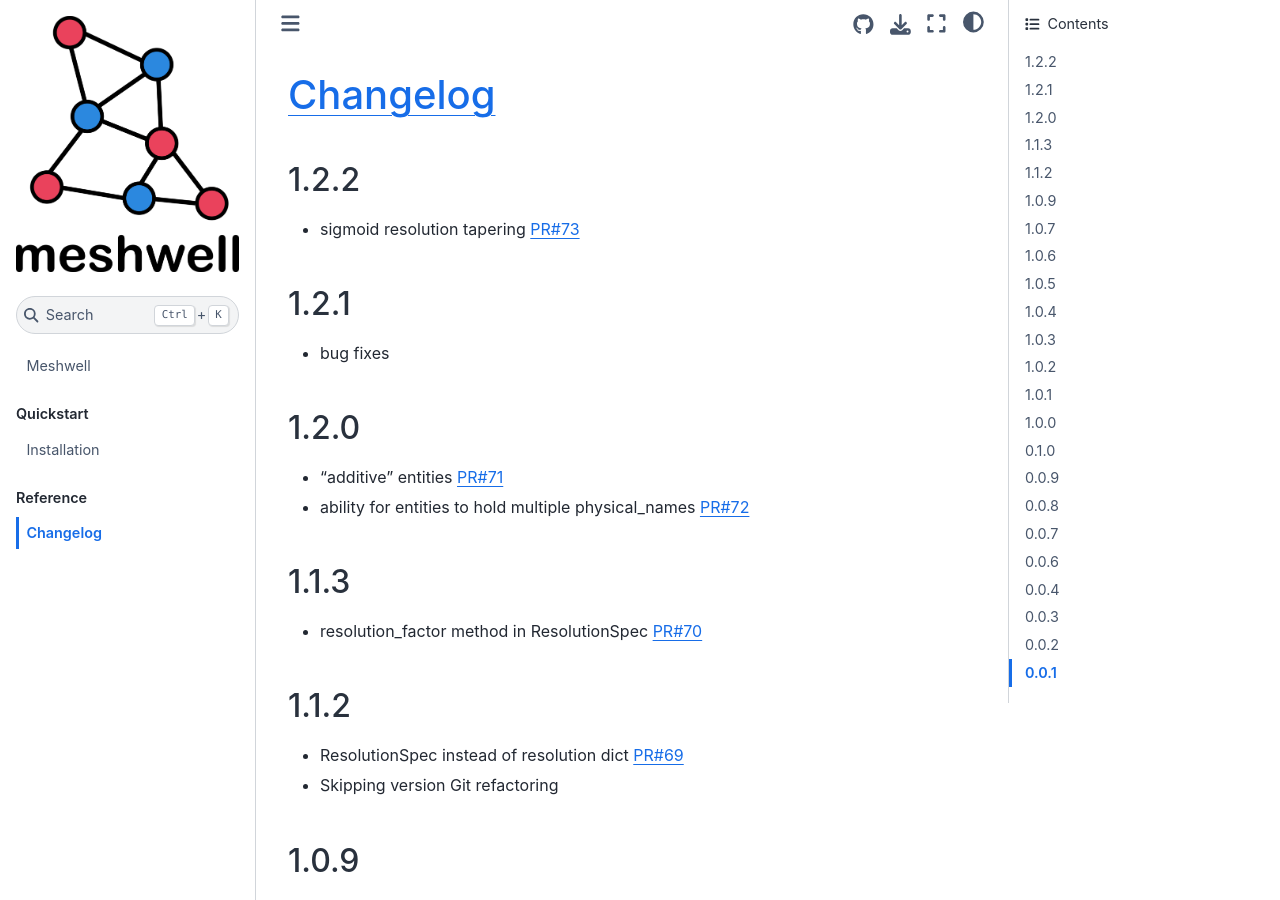
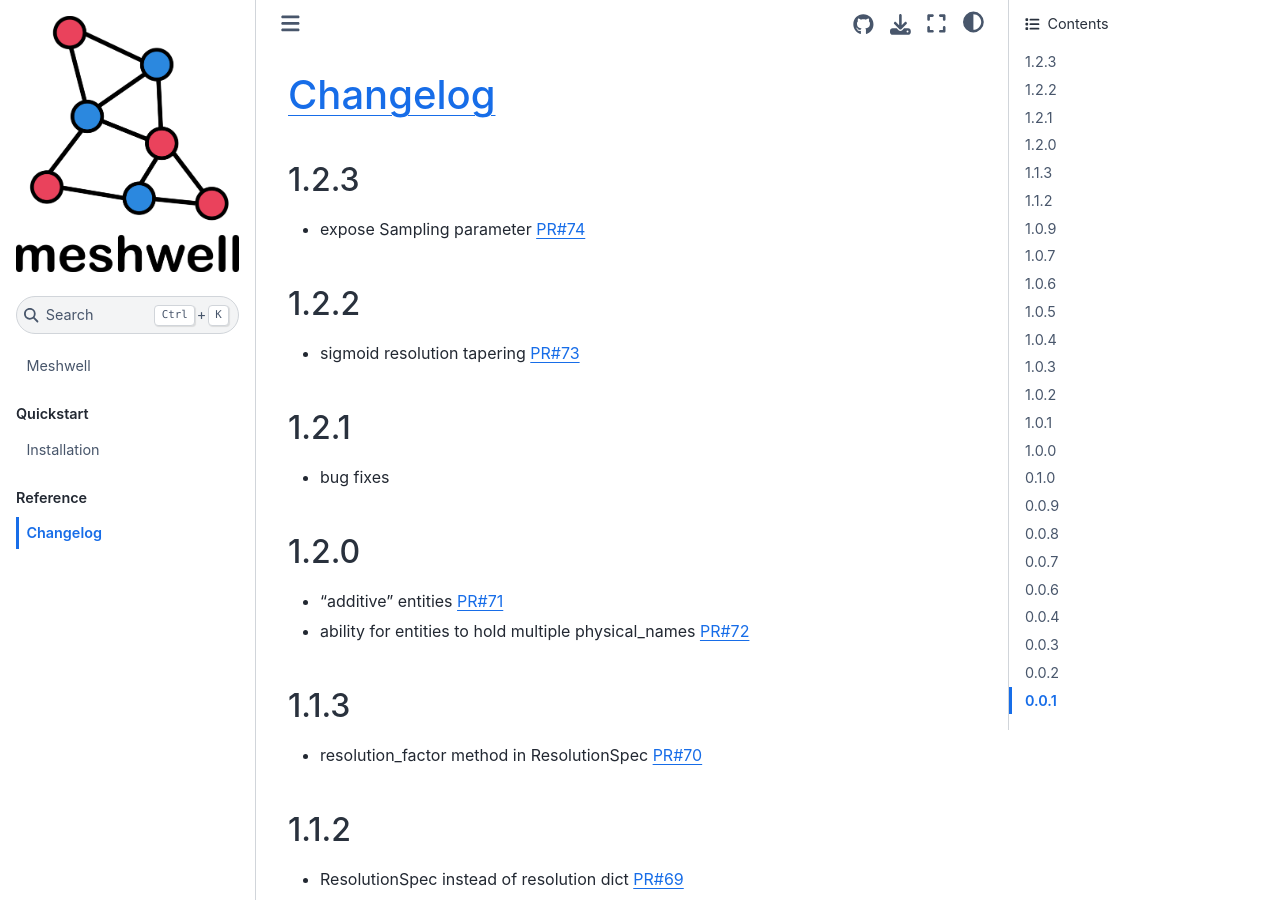
Before and after one commit to simbilod/meshwell, a Jupyter Book: the page built from docs/changelog.md, in a window 1280 px wide and 900 px high. Built offline with Jupyter Book 1.0.4 settings and Sphinx 7.4.7 and the Sphinx Book theme 1.1.4, drawn with Linux system fonts in a browser that asks for light colours; pages that are not in the unit, such as notebooks, are missing from menus.

Commit message:
changelog

```diff
--- a/docs/changelog.md
+++ b/docs/changelog.md
@@ -1,4 +1,8 @@
 # [Changelog](https://keepachangelog.com/en/1.0.0/)
+
+## 1.2.3
+
+- expose Sampling parameter [PR#74](https://github.com/simbilod/meshwell/pull/74)
 
 ## 1.2.2
 
```
